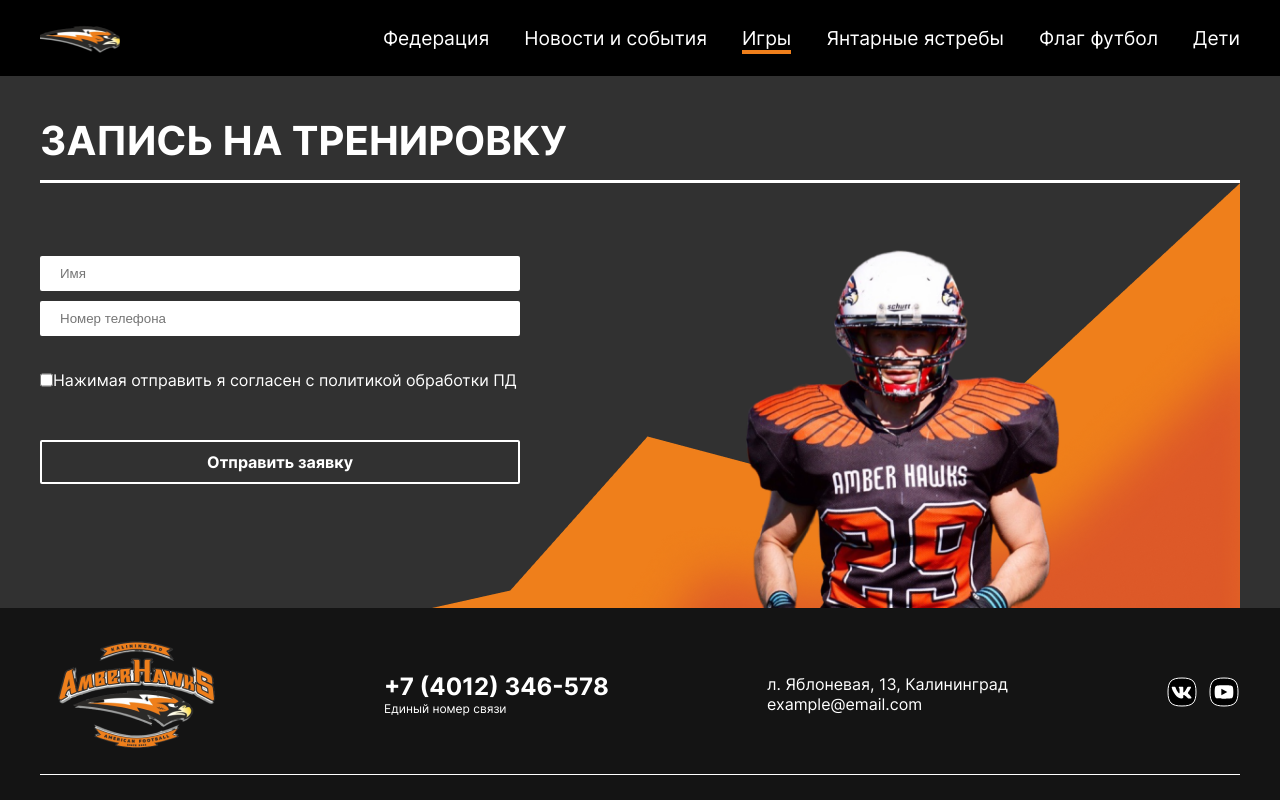
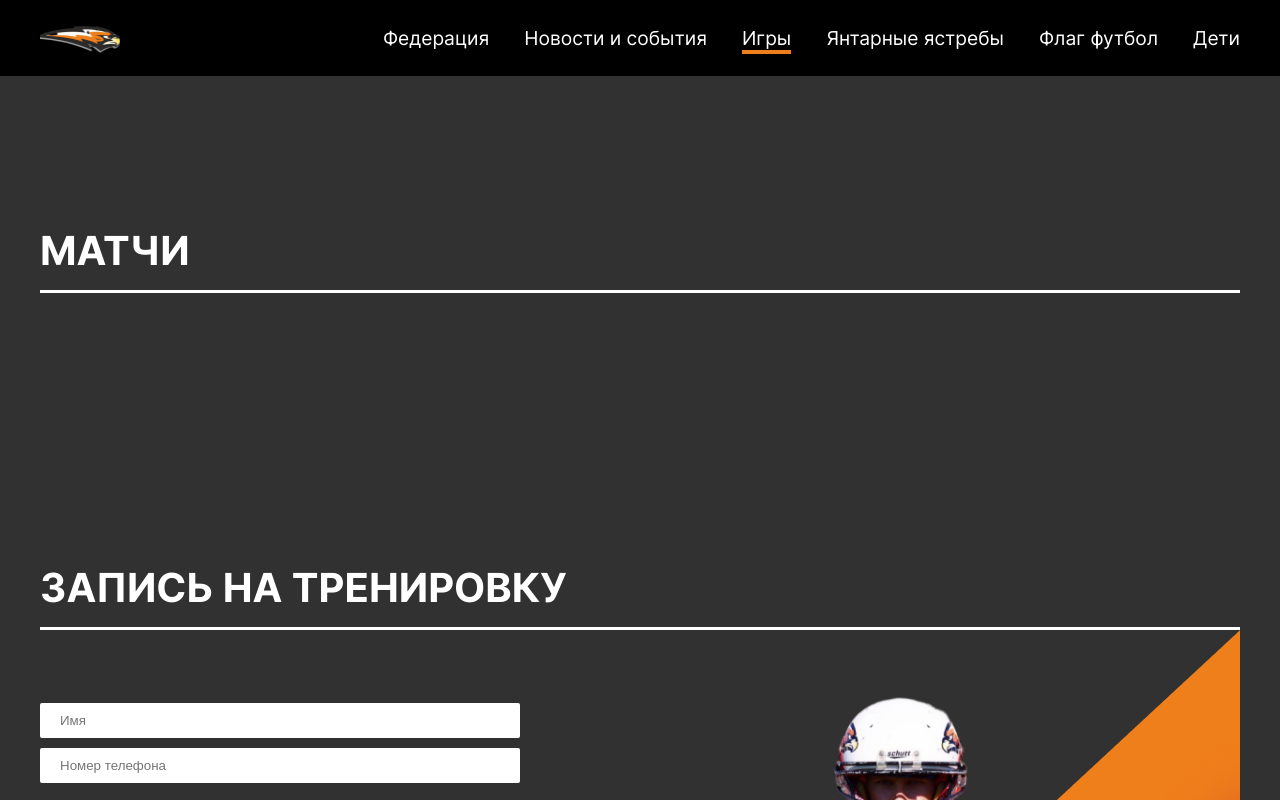
Before and after one commit to ElizavetaBiryukova/amber-hawks-frontend, a Next.js app: page /games in a window 1280 px wide. Shown: the top 800 px of the page. Built offline with nearby package versions, Linux system fonts and the light colour scheme.

Commit message:
feat: add games

```diff
--- a/src/app/games/page.jsx
+++ b/src/app/games/page.jsx
@@ -2,6 +2,7 @@ import styles from './page.module.css'
 import Navigation from '@/components/UI/navigation/Navigation';
 import Footer from "@/components/UI/footer/Footer";
 import Form from '@/components/UI/form/Form';
+import Games from '@/components/pages/Games/Games';
 
 
 export default async function Flag() {
@@ -11,6 +12,7 @@ export default async function Flag() {
             <Navigation />
             <div className={styles.container}>
                 <main>
+                    <Games />
                     <div className={styles.container}>
                         <Form img={imageForm} />
                     </div>
--- /dev/null
+++ b/src/components/pages/Games/Game/Game.jsx
@@ -0,0 +1,20 @@
+import styles from './Game.module.css'
+
+function Game({ item }) {
+
+    return (
+        <li className={styles.item}>
+            <div>
+                <span>Янтарные ястребы</span>
+                <span>{item.points}</span>
+                :
+                <span>{item.points_}</span>
+                <span>{item.team}</span>
+            </div>
+            <div>{item.date}</div>
+            <div>{item.place}</div>
+        </li>
+    )
+}
+
+export default Game
--- /dev/null
+++ b/src/components/pages/Games/Game/Game.module.css
@@ -0,0 +1,4 @@
+.item {
+  display: flex;
+  background-color: white;
+}
--- /dev/null
+++ b/src/components/pages/Games/Games.jsx
@@ -0,0 +1,24 @@
+import { GAMES } from '@/mock/team/const'
+import styles from './Games.module.css'
+import Game from './Game/Game'
+
+function Games() {
+
+    return (
+        <div className={styles.wrapper}>
+            <div>
+                <h1 className={styles.title}>Матчи</h1>
+                <ul className={styles.list}>
+                    {GAMES.map((item) => {
+                        <Game
+                            key={item.id}
+                            item={item}
+                        />
+                    })}
+                </ul>
+            </div>
+        </div>
+    )
+}
+
+export default Games
--- /dev/null
+++ b/src/components/pages/Games/Games.module.css
@@ -0,0 +1,20 @@
+.wrapper {
+  color: white;
+  margin-bottom: 250px;
+  margin-top: 150px;
+}
+
+.list {
+  display: grid;
+  grid-template-columns: repeat(3, 1fr);
+  grid-gap: 5%;
+}
+
+.title {
+  font-weight: 700;
+  font-size: 2.5em;
+  margin-bottom: 20px;
+  border-bottom: 3px solid var(--white);
+  padding-bottom: 15px;
+  text-transform: uppercase;
+}
--- a/src/mock/team/const.js
+++ b/src/mock/team/const.js
@@ -75,3 +75,30 @@ export const NEWS = [
     text: 'Lorem ipsum dolor sit amet, consectetur adipiscing elit, sed do eiusmod tempor incididunt ut labore et dolore magna aliqua. Ut enim ad minim veniam, quis nostrud exercitation ullamco laboris nisi ut aliquip ex ea commodo consequat. Duis aute irure dolor in reprehenderit in voluptate velit esse cillum dolore eu fugiat nulla pariatur. Excepteur sint occaecat cupidatat non proident, sunt in culpa qui officia deserunt mollit anim id est laborum.',
   },
 ];
+
+export const GAMES = [
+  {
+    id: 1,
+    team: 'Апачи',
+    points: 123,
+    points_: 124,
+    date: '22.10.2023',
+    place: 'Стадион Сельма, г. Калининград'
+  },
+  {
+    id: 2,
+    team: 'Спартак',
+    points: 123,
+    points_: 124,
+    date: '22.10.2023',
+    place: 'Стадион Сельма, г. Калининград'
+  },
+  {
+    id: 3,
+    team: 'Балтика',
+    points: 123,
+    points_: 124,
+    date: '22.10.2023',
+    place: 'Стадион Сельма, г. Калининград'
+  },
+];
```
